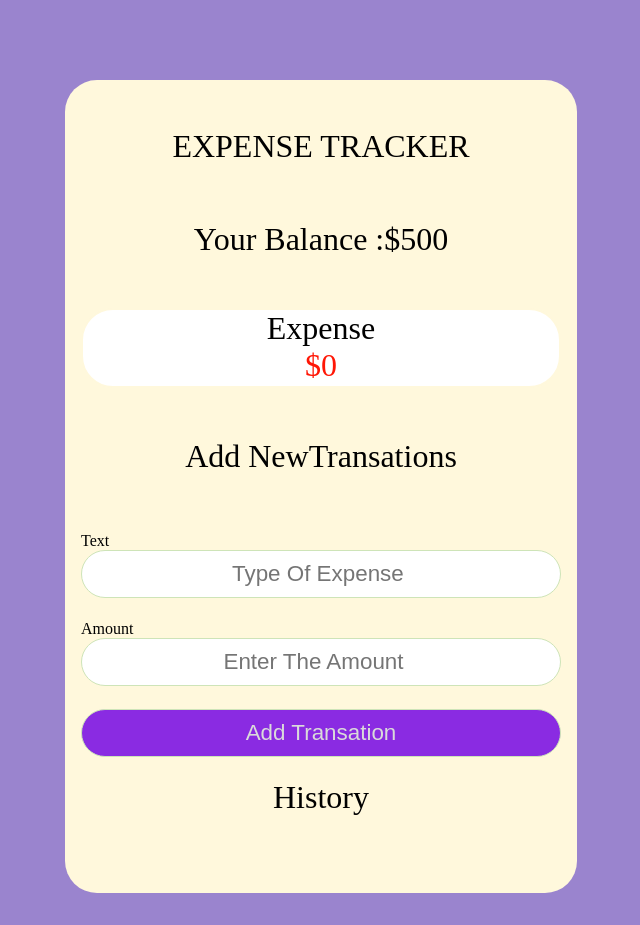
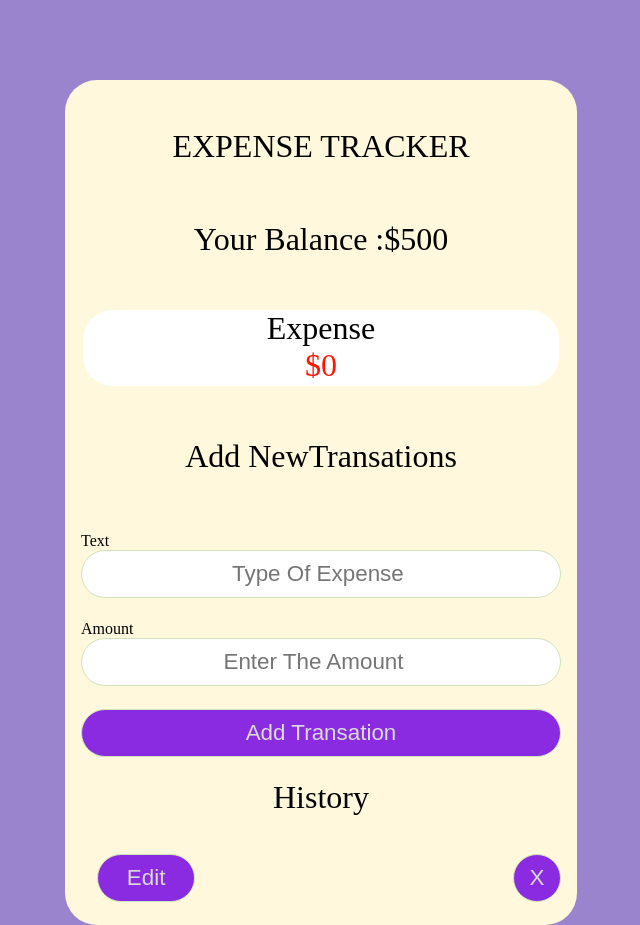
Before and after one commit to sahilverma0146/Expense-Tracker, a React (Create React App) app in the folder expense-tracker-app/: page / in a window 1280 px wide. Shown: the whole page, without its empty margins (319-959 px from the left). Before the commit the page ends 893 px from the top, so only its background shows below. Built offline with nearby package versions, Linux system fonts and the light colour scheme.

Commit message:
Update History.js

```diff
--- a/expense-tracker-app/src/component/History.js
+++ b/expense-tracker-app/src/component/History.js
@@ -1,13 +1,21 @@
 // import { useState } from "react";
 import "./Tracker.css";
-function History({dollar,text,expense}) {
-
+function History({ deleteButton, text, expense, id, editButton }) {
   return (
     <>
+      <div className="history">
+        <button className="editButton" onClick={() => editButton(id)}>
+          {" "}
+          Edit
+        </button>
 
-      <div className="history">
         <h> {text} </h>
         <h>{expense}</h>
+
+        <button className="deleteButton" onClick={() => deleteButton(id)}>
+          {" "}
+          X
+        </button>
       </div>
     </>
   );
```
